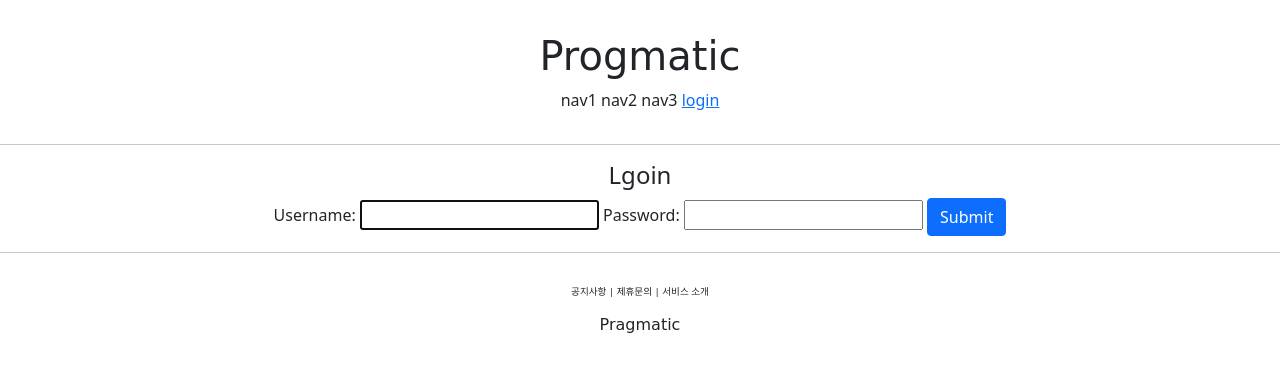
After one commit to robbert9301/pragmatic, a Django app: page /account/login/ in a window 1280 px wide. The commit adds this page. Shown: the top 372 px of the page. Run offline with Django 4.2, Linux system fonts and the light colour scheme; parts of the project's set-up code (start-up, migrations or seed data) failed here and were passed over; some web fonts are replaced.

Commit message:
django course 22 commit

```diff
--- /dev/null
+++ b/accountapp/templates/accountapp/login.html
@@ -0,0 +1,20 @@
+{% extends 'base.html' %}
+
+{% block content %}
+
+    <div style="text-align : center">
+        <div>
+            <h4>Lgoin</h4>
+        </div>
+        <div>
+            <form action="" method="POST">
+                {% csrf_token %}
+                {{form}}
+                <input type="submit" class="btn btn-primary">
+
+            </form>
+        </div>
+
+    </div>
+
+{% endblock %}
--- a/accountapp/urls.py
+++ b/accountapp/urls.py
@@ -1,3 +1,4 @@
+from django.contrib.auth.views import LoginView, LogoutView
 from django.urls import path
 
 from accountapp.views import hello_world, AccountCreateView
@@ -7,5 +8,8 @@ app_name = "accountapp"
 urlpatterns = [
     path('hello_world/', hello_world, name='hello_world'),
 
+    path('login/', LoginView.as_view(template_name='accountapp/login.html'), name='login'),
+    path('logout/', LogoutView.as_view(), name='logout'),
+
     path('create/', AccountCreateView.as_view(), name='create') #class는 accountcrateview를 써야한다
 ]
--- a/pragmatic/settings.py
+++ b/pragmatic/settings.py
@@ -14,6 +14,8 @@ from pathlib import Path
 
 import environ
 import os
+
+from django.urls import reverse_lazy
 
 env = environ.Env(
     # set casting, default value
@@ -172,6 +174,10 @@ STATICFILES_DIRS = [
     BASE_DIR / "static",
 ]
 
+#따로 login html로 들어가서 login을 하게되면 아래의 Redirect를 통해 다시 처음화면으로 돌아가게 만들어주는 인자
+LOGIN_REDIRECT_URL = reverse_lazy('accountapp:hello_world')
+LOGOUT_REDIRECT_URL = reverse_lazy('accountapp:login')
+
 # Default primary key field type
 # https://docs.djangoproject.com/en/4.0/ref/settings/#default-auto-field
 
--- a/templates/header.html
+++ b/templates/header.html
@@ -5,10 +5,20 @@
                 Progmatic
             </h1>
         </div>
-        <dif>
+        <div>
             <span>nav1</span>
             <span>nav2</span>
             <span>nav3</span>
-            <span>nav4</span>
-        </dif>
+            {% if not user.is_authenticated %}
+            <!--  여기서 next는 login 이후에 어디로 보낼것인지에 대한 구문이고 이는 get방식으로 되어있다          -->
+            <a href="{% url 'accountapp:login' %}?next={{ request.path }}">
+                <span>login</span>
+            </a>
+            {% else %}
+            <a href="{% url 'accountapp:logout' %}?next={{ request.path }}">
+                <span>logout</span>
+            </a>
+            {% endif %}
+
+        </div>
     </div>
```
Also changed, not shown: accountapp/views.py (line endings or trailing spaces).
